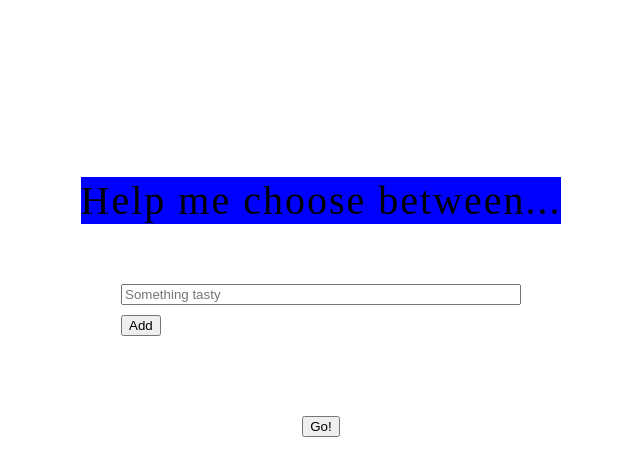
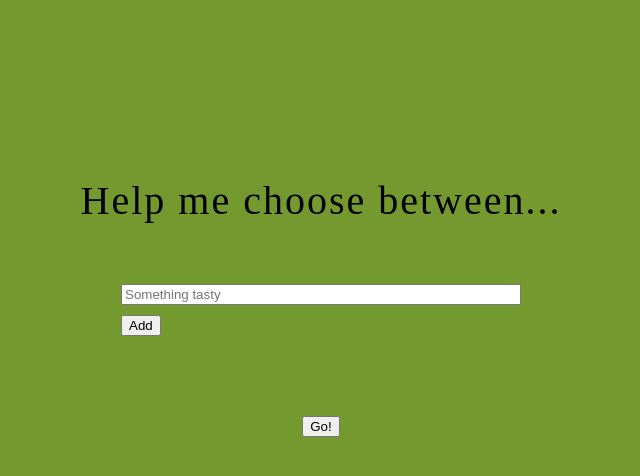
Before and after one commit to Pejgan/Help-me-choose, a plain HTML site: page index.html in a window 1280 px wide. Both pictures are taken after a click on the element "Help me choose between...". Shown: the whole page, without its empty margins (319-959 px from the left). Drawn offline with nearby package versions, Linux system fonts and the light colour scheme.

Commit message:
added toggleClass to body
Fixed to whole background changes instead of just header

```diff
--- a/index.html
+++ b/index.html
@@ -21,6 +21,7 @@
     <script src="https://code.jquery.com/jquery-3.2.1.min.js"></script>
     <script>
       $(function(){
+
         /* Hide result section until needed */
         $('.resultSection').hide()
 
@@ -33,10 +34,11 @@
 
 	/* Toggle selected-class on title */
         var toggle_selected = function(){
-          $(this).toggleClass("selected");
+          $("body").toggleClass("selected");
 	  }
 
 	$("h1:first").click(toggle_selected)
+	/*$("body").click(toggle_selected)*/
 
       })
     </script>
--- a/style.css
+++ b/style.css
@@ -4,6 +4,8 @@ body {
  justify-content: center;
  align-items: center;
  margin-top: 150px;
+ background-color: lightyellow;
+ background-image: url('https://static.pexels.com/photos/46239/salmon-dish-food-meal-46239.jpeg')
 }
 
 h1 {
@@ -33,5 +35,5 @@ input {
 }
 
 .selected {
- background: blue;
+ background: #74992e;
 }
```
